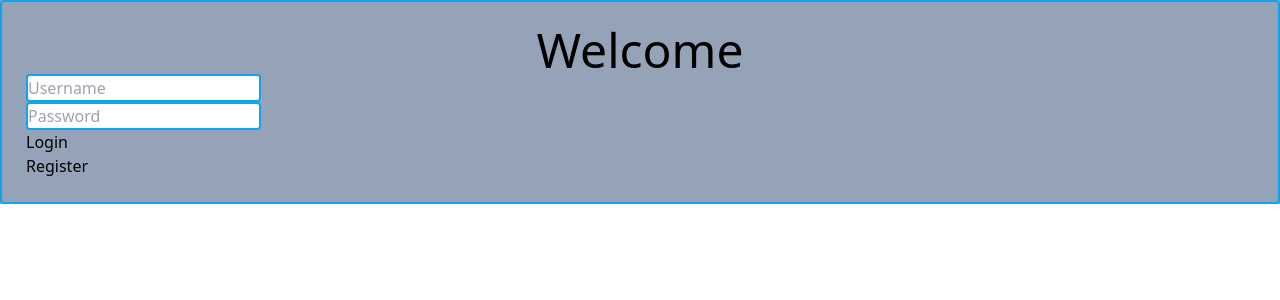
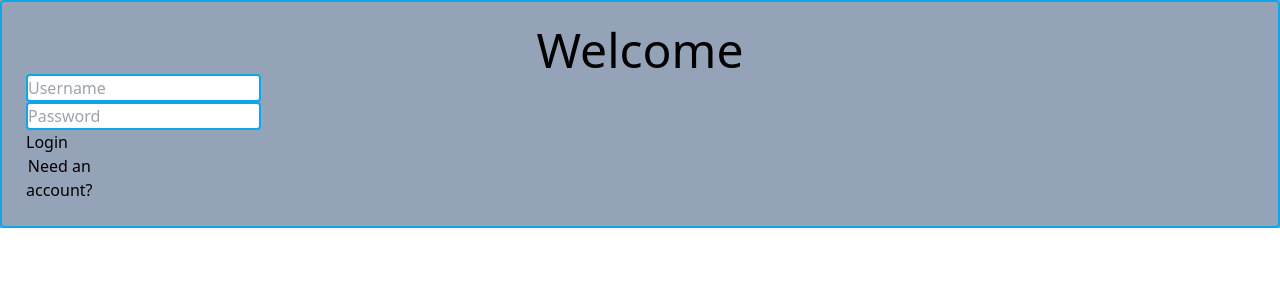
Before and after one commit to NCain24/Capstone, a React (Create React App) app: page /viewprofile/1 in a window 1280 px wide. Shown: the top 300 px of the page. Built offline with nearby package versions, Linux system fonts and the light colour scheme.

Commit message:
updated login and registration buttons

```diff
--- a/src/components/Auth.jsx
+++ b/src/components/Auth.jsx
@@ -100,15 +100,13 @@ const Auth = () => {
             </div>
 
             <button className="border-solid border-2 m-2">
-              {register ? 'Register' : 'Login'}
+              Register and login
             </button>
           </form>
           <div>
-            <button
-              className="border-solid border-2 m-2"
-              onClick={() => setRegister(!register)}
-            >
-              {register ? 'Login' : 'Register'}
+
+            <button onClick={() => setRegister(!register)}>
+            <h6>Already have an account?</h6>
             </button>
           </div>
         </div>
@@ -132,7 +130,7 @@ const Auth = () => {
             <button>{register ? 'Register' : 'Login'}</button>
           </form>
           <button onClick={() => setRegister(!register)}>
-            {register ? 'Login' : 'Register'}
+            <h6>Need an account?</h6>
           </button>
         </div>
       )}
```
